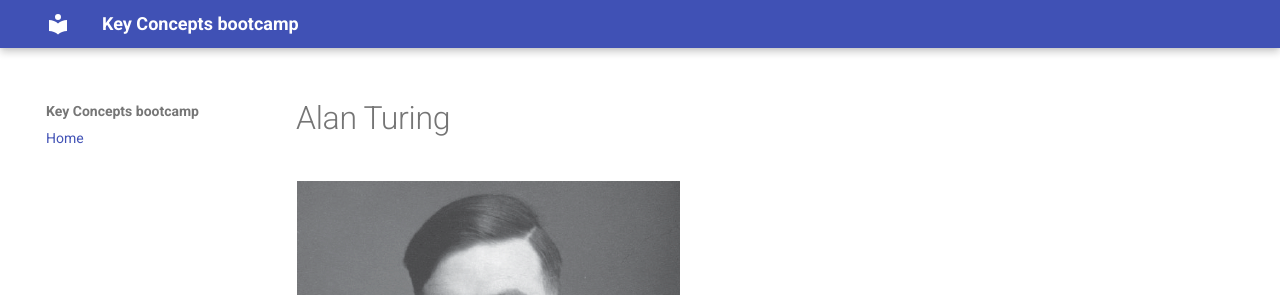
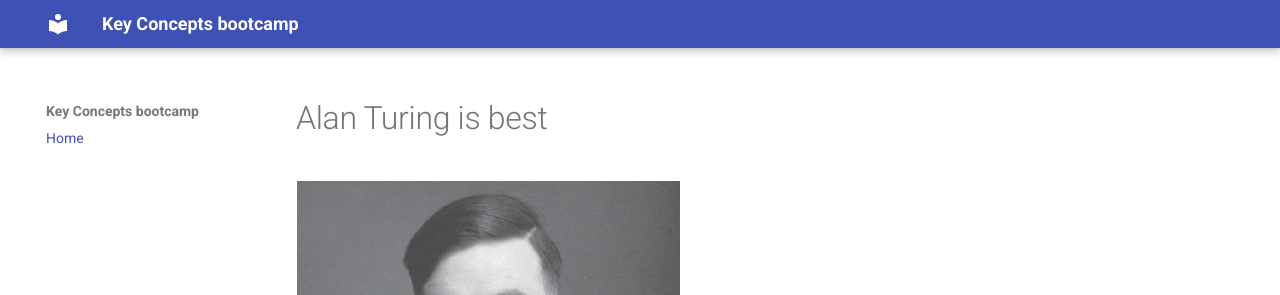
Before and after one commit to uh-csds/git-tutorial, an MkDocs documentation site: the page built from docs/index.md, in a window 1280 px wide. Shown: the top 295 px of the page. Built offline with MkDocs 1.6.1 and Material for MkDocs 9.7.7, drawn with Linux system fonts in a browser that asks for light colours.

Commit message:
Update index.md

```diff
--- a/docs/index.md
+++ b/docs/index.md
@@ -1,4 +1,4 @@
-# Alan Turing
+# Alan Turing is best
 
 ![](img/turing.png)
 
```
